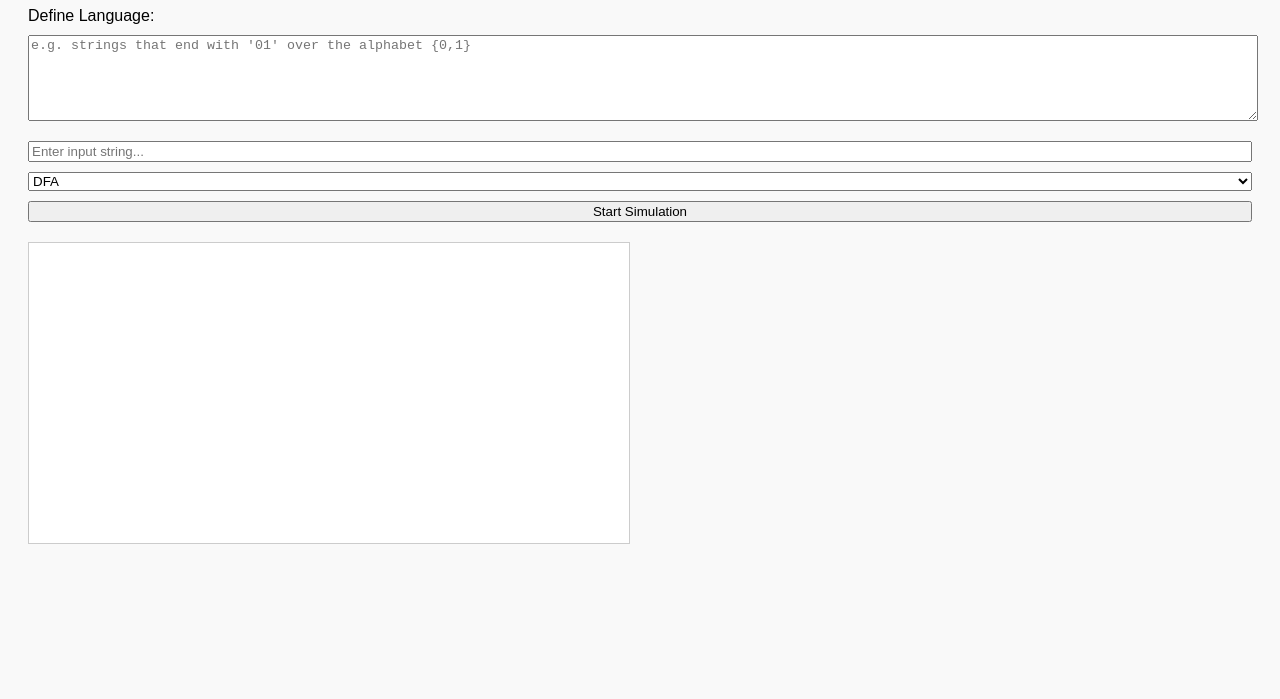
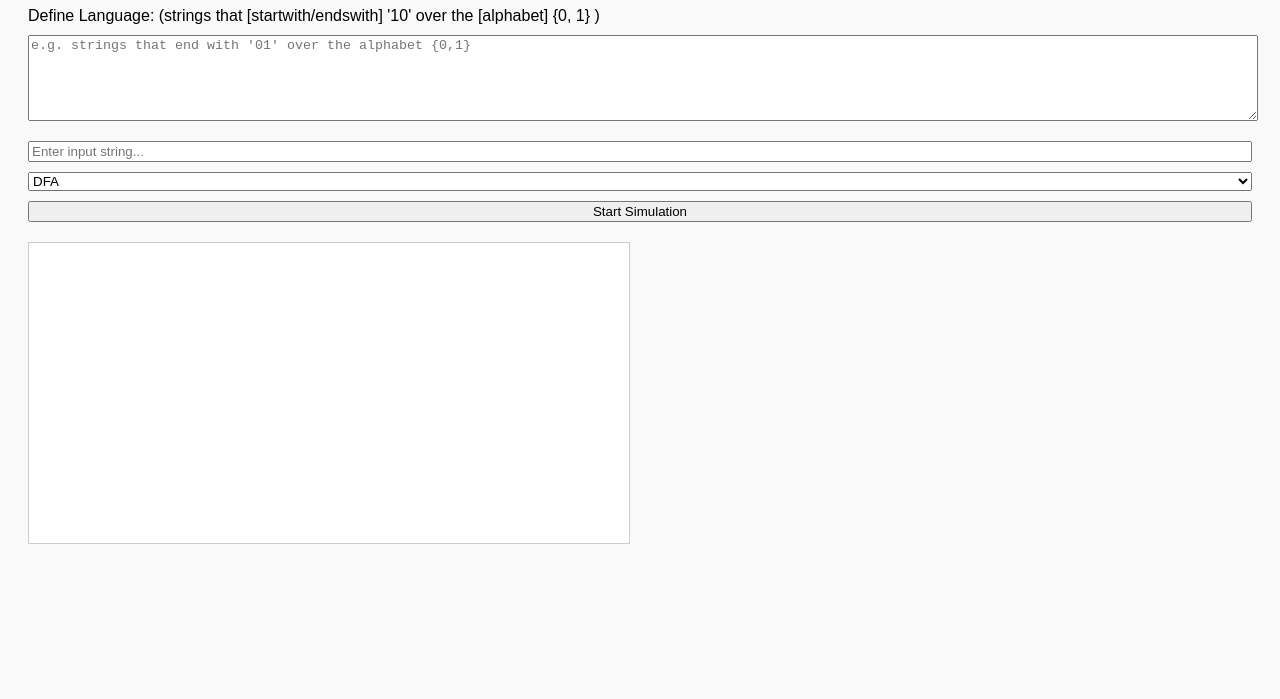
Before and after one commit to Enrico-Garcia-D/automatafinals, a plain HTML site: page index.html in a window 1280 px wide. Shown: the part 101-800 px from the top of the page. Drawn offline with Linux system fonts and the light colour scheme.

Commit message:
Add files via upload

```diff
--- a/index.html
+++ b/index.html
@@ -10,7 +10,8 @@
      <h1>DFA/NFA Visualizer</h1>
 
   <div class="controls">
-    <label for="languageInput">Define Language:</label>
+    <label for="languageInput">Define Language: (strings that [startwith/endswith] '10' over the [alphabet] {0, 1}
+)</label>
     <textarea id="languageInput" placeholder="e.g. strings that end with '01' over the alphabet {0,1}"></textarea>
 
     <input type="text" id="inputString" placeholder="Enter input string..." />
```
